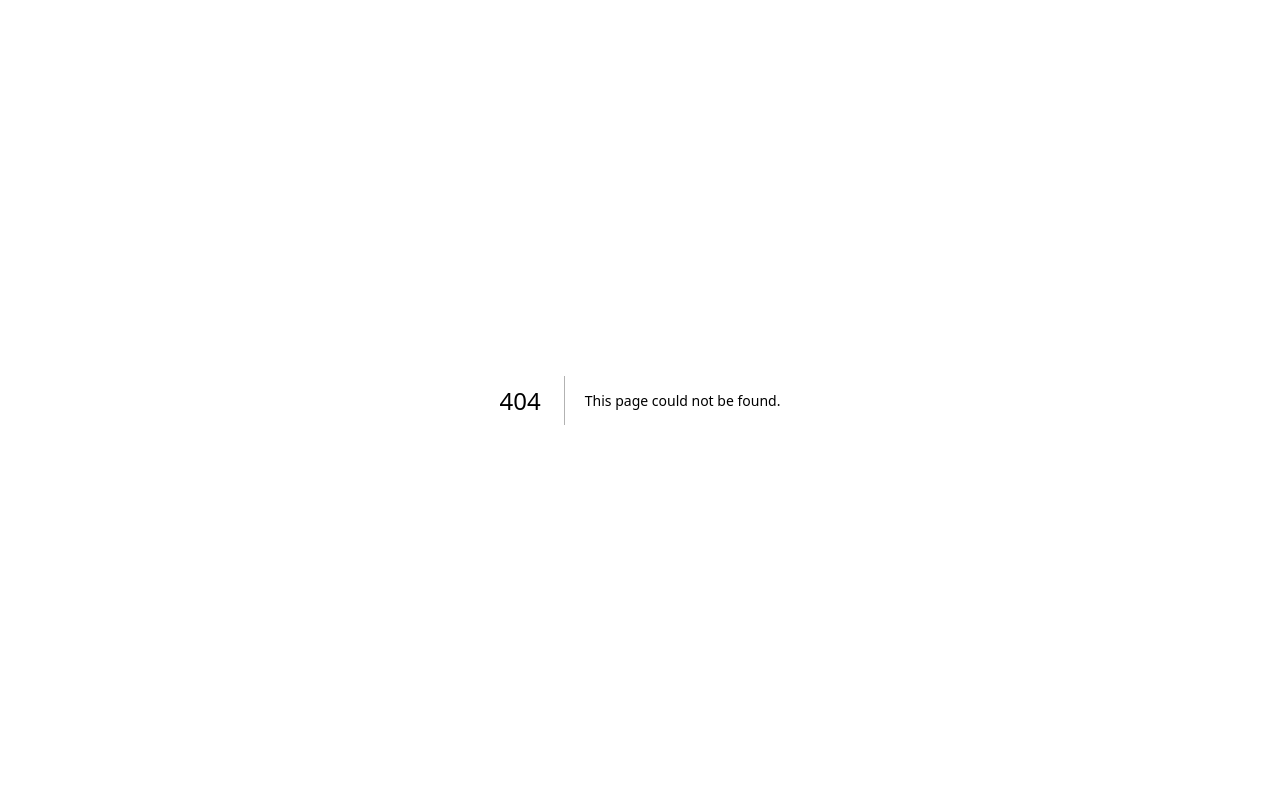
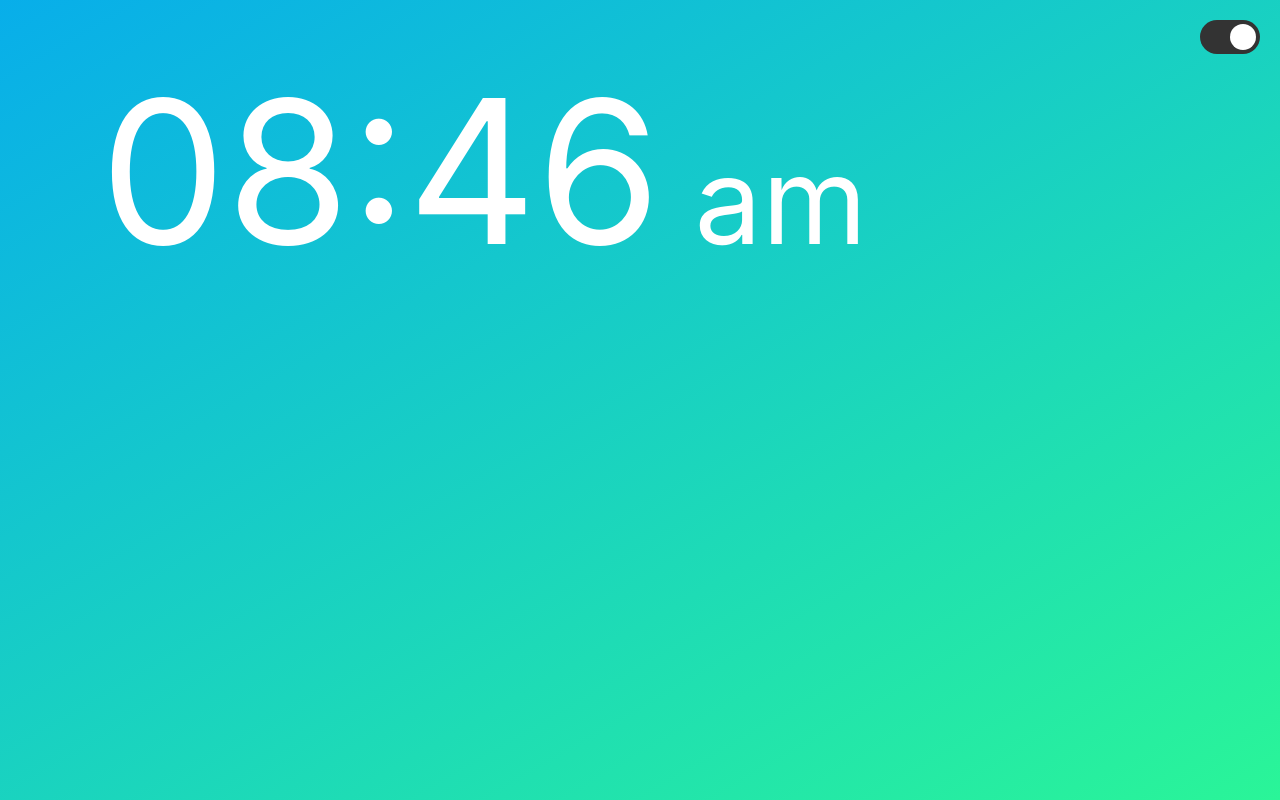
Before and after one commit to startmyday/startmyday.github.io, a Next.js app: page /manage in a window 1280 px wide. Before the commit this address had no page. Built offline with nearby package versions, Linux system fonts and the light colour scheme.

Commit message:
manage module

```diff
--- /dev/null
+++ b/components/Time/Time.module.css
@@ -0,0 +1,12 @@
+.clock {
+  color: #ffffff;
+  font-size: 200px;
+  padding: 50px 100px;
+  font-family: -apple-system, BlinkMacSystemFont, 'Segoe UI', 'Roboto', 'Oxygen',
+    'Ubuntu', 'Cantarell', 'Fira Sans', 'Droid Sans', 'Helvetica Neue',
+    sans-serif;
+}
+
+.meridiem {
+  font-size: 120px;
+}
--- /dev/null
+++ b/components/Time/index.tsx
@@ -0,0 +1,51 @@
+import style from './Time.module.css'
+import React, { useCallback, useEffect, useState } from 'react';
+
+// TODO: try this: https://www.w3schools.com/graphics/tryit.asp?filename=trycanvas_clock_start
+
+export function Time() {
+  const [time, setTime] = useState({ time: '', meridiem: '' });
+
+  const setTimeCallback = useCallback((date: Date) => {
+    let hour = date.getHours();
+    const min = date.getMinutes();
+    let meridiem = 'am';
+
+    if (hour > 12) {
+      hour -= 12;
+      meridiem = 'pm';
+    }
+    if (hour == 12) {
+      meridiem = 'pm';
+    }
+    if (hour == 0) {
+      hour = 12;
+      meridiem = 'am';
+    }
+
+    const hourStr = `${hour < 10 ? '0' : ''}${hour}`;
+    const minStr = `${min < 10 ? '0' : ''}${min}`;
+
+    setTime({ time: `${hourStr}:${minStr}`, meridiem });
+  }, [setTime]);
+
+  const updateTime = () => {
+    const date = new Date();
+    const secondsLeft = 60 - date.getSeconds();
+
+    setTimeCallback(date);
+
+    setTimeout(updateTime, secondsLeft * 1000 + 100);
+  };
+
+  useEffect(() => {
+    updateTime();
+  }, []);
+
+  return (
+    <div className={style.clock}>
+      <span className={style.time}>{time.time}</span>
+      <span className={style.meridiem}>{' '}{time.meridiem}</span>
+    </div>
+  );
+}
--- /dev/null
+++ b/components/wake-lock/WakeLock.module.css
@@ -0,0 +1,66 @@
+.wakelock {
+  position: absolute;
+  right: 20px;
+  top: 20px;
+}
+
+.switch {
+  position: relative;
+  display: inline-block;
+  width: 60px;
+  height: 34px;
+}
+
+.switch input {
+  opacity: 0;
+  width: 0;
+  height: 0;
+}
+
+.slider {
+  position: absolute;
+  cursor: pointer;
+  top: 0;
+  left: 0;
+  right: 0;
+  bottom: 0;
+  background-color: #ccc;
+  -webkit-transition: .4s;
+  transition: .4s;
+}
+
+.slider:before {
+  position: absolute;
+  content: "";
+  height: 26px;
+  width: 26px;
+  left: 4px;
+  bottom: 4px;
+  background-color: white;
+  -webkit-transition: .4s;
+  transition: .4s;
+}
+
+.input:checked+.slider {
+  /* background-color: #2196F3; */
+  background-color: #333333;
+}
+
+.input:focus+.slider {
+  box-shadow: 0 0 1px #2196F3;
+}
+
+.input:checked+.slider:before {
+  -webkit-transform: translateX(26px);
+  -ms-transform: translateX(26px);
+  transform: translateX(26px);
+}
+
+/* Rounded sliders */
+.slider {
+  border-radius: 34px;
+}
+
+.slider:before {
+  border-radius: 50%;
+}
--- /dev/null
+++ b/components/wake-lock/index.tsx
@@ -0,0 +1,58 @@
+import style from './WakeLock.module.css'
+import React, { FC, useCallback, useEffect, useRef, useState } from 'react';
+
+interface SyntheticEvent<T> {
+  currentTarget: EventTarget & T;
+}
+
+export function WakeLock() {
+  const wakeLock = useRef(null);
+
+  const [isLocked, setLocked] = useState(false);
+  const setLockedCallback = useCallback((isLocked: boolean) => setLocked(isLocked), [setLocked]);
+
+  const requestWakeLock = async () => {
+    try {
+      if (!navigator?.wakeLock) {
+        return;
+      }
+      let wakeLock = await navigator.wakeLock.request('screen');
+      setLockedCallback(true);
+
+      wakeLock.addEventListener('release', () => {
+        setLockedCallback(false);
+      });
+
+      document.addEventListener('visibilitychange', async () => {
+        if (wakeLock !== null && document.visibilityState === 'visible') {
+          wakeLock = await navigator.wakeLock.request('screen');
+          setLockedCallback(true);
+        }
+      });
+      // eslint-disable-next-line @typescript-eslint/no-explicit-any
+    } catch (err: any) {
+      console.error(`${err.name}, ${err.message}`);
+    }
+  };
+
+  const onChange = (e: SyntheticEvent<HTMLInputElement>) => {
+    if (e.currentTarget.checked) {
+      // requestWakeLock();
+    } else {
+      // releaseWakeLock();
+    }
+  };
+
+  useEffect(() => {
+    requestWakeLock();
+  }, [wakeLock]);
+
+  return (
+    <div className={style.wakelock}>
+      <label className={style.switch}>
+        <input type="checkbox" checked={isLocked} onChange={onChange} className={style.input} />
+        <span className={style.slider}></span>
+      </label>
+    </div>
+  );
+}
--- a/package.json
+++ b/package.json
@@ -10,9 +10,11 @@
     "express": "^4.18.2",
     "next": "latest",
     "react": "^18.2.0",
-    "react-dom": "^18.2.0"
+    "react-dom": "^18.2.0",
+    "web-vitals": "^2.1.4"
   },
   "devDependencies": {
+    "@types/dom-screen-wake-lock": "^1.0.0",
     "@types/node": "^18.11.5",
     "@types/react": "^18.0.23",
     "@types/react-dom": "^18.0.7",
--- a/pages/index.tsx
+++ b/pages/index.tsx
@@ -4,6 +4,9 @@ export default function Home() {
   return (
     <>
       <div>
+        <Link href="/manage">Manage</Link>
+      </div>
+      <div>
         <Link href="/ai">AI</Link>
       </div>
     </>
--- /dev/null
+++ b/pages/manage/Manage.module.css
@@ -0,0 +1,6 @@
+.gradient {
+    background-color: #08AEEA;
+    background-image: linear-gradient(150deg, #08AEEA 0%, #2AF598 100%);
+    height: 100vh;
+    position: relative;
+}
--- /dev/null
+++ b/pages/manage/index.tsx
@@ -0,0 +1,16 @@
+import { Time } from '../../components/Time';
+import { WakeLock } from '../../components/wake-lock';
+import style from './Manage.module.css'
+
+const Manage = () => {
+
+
+  return (
+    <div className={style.gradient}>
+      <WakeLock />
+      <Time />
+    </div>
+  )
+}
+
+export default Manage;
```
Also changed, not shown: 7 other files (tests, documents, lock files or other folders).
